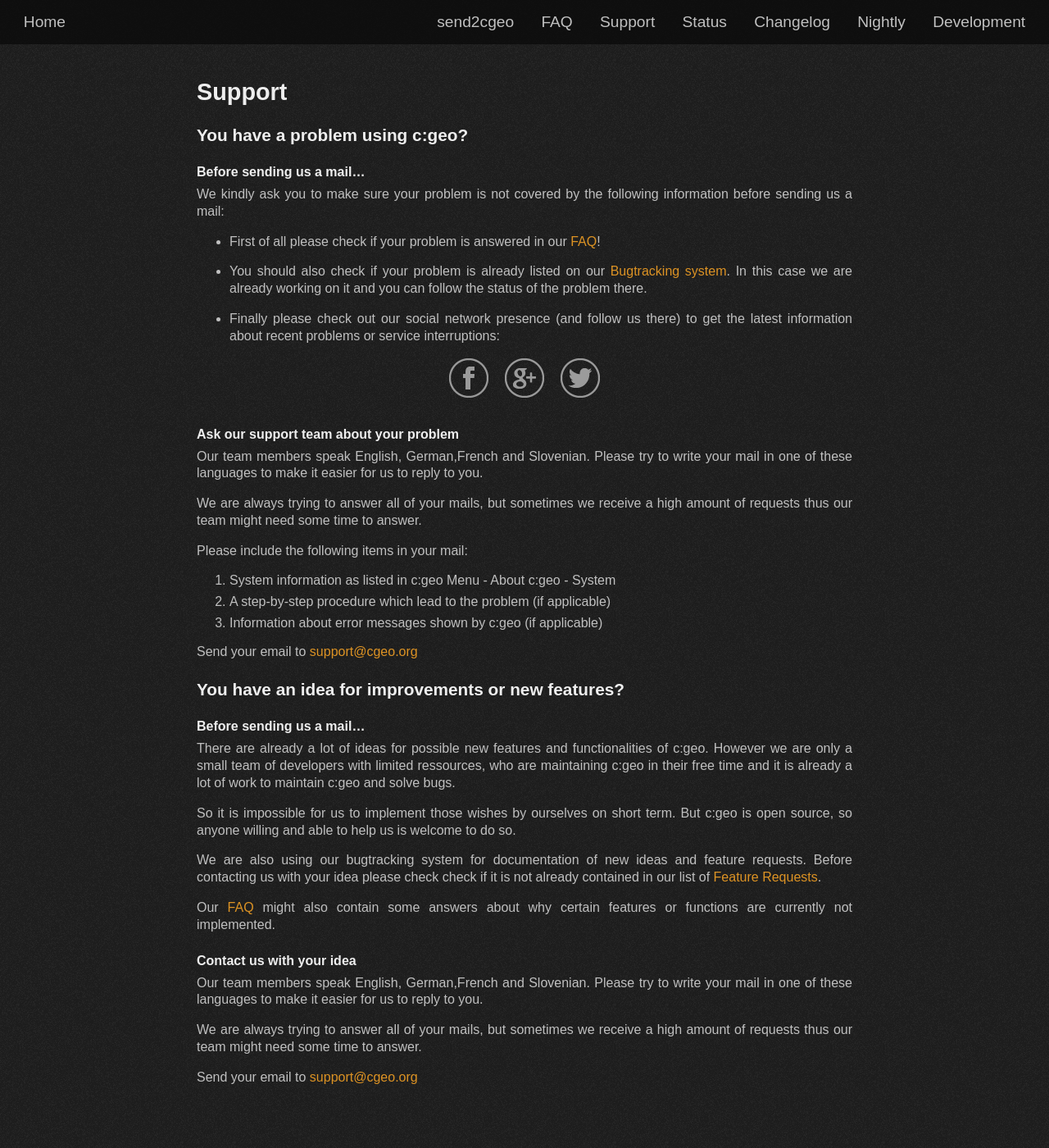
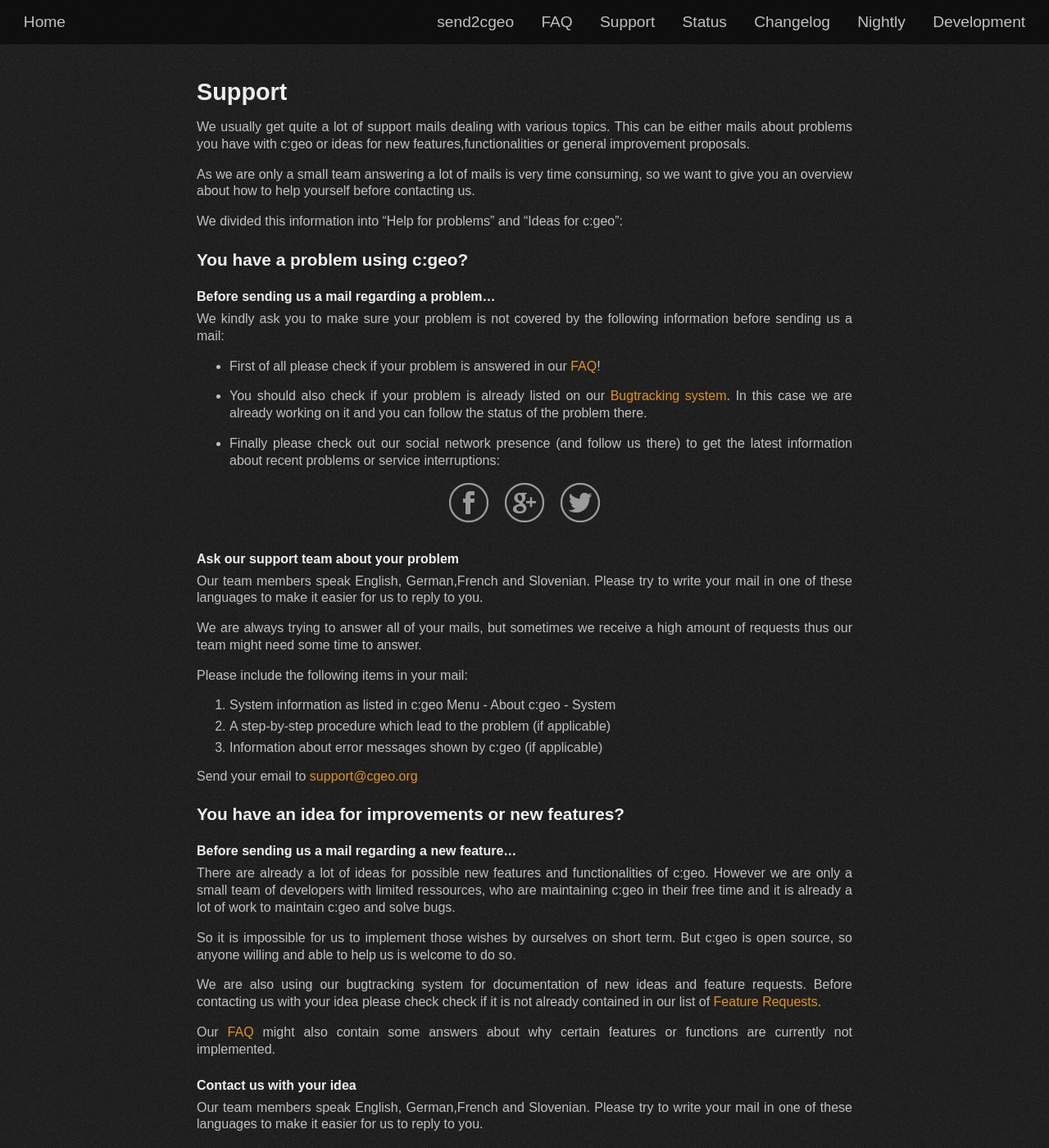
Before and after one commit to cgeo/cgeo.github.io, a Jekyll site: the page built from support.md, in a window 1280 px wide and 1400 px high. Shown: the whole window at 82% size. Built offline with Jekyll 4.4.1, drawn with Linux system fonts in a browser that asks for light colours; some web fonts are replaced.

Commit message:
Better split of topics on support page

```diff
--- a/support.md
+++ b/support.md
@@ -5,9 +5,15 @@
 
 # Support
 
+We usually get quite a lot of support mails dealing with various topics. This can be either mails about problems you have with c:geo or ideas for new features,functionalities or general improvement proposals.
+
+As we are only a small team answering a lot of mails is very time consuming, so we want to give you an overview about how to help yourself before contacting us.
+
+We divided this information into "Help for problems" and "Ideas for c:geo":
+
 ## You have a problem using c:geo?
 
-### Before sending us a mail...
+### Before sending us a mail regarding a problem...
 
 We kindly ask you to make sure your problem is not covered by the following information before sending us a mail:
 
@@ -40,7 +46,7 @@
 
 ## You have an idea for improvements or new features?
 
-### Before sending us a mail...
+### Before sending us a mail regarding a new feature...
 
 There are already a lot of ideas for possible new features and functionalities of c:geo. However we are only a small team of developers with limited ressources, who are maintaining c:geo in their free time and it is already a lot of work to maintain c:geo and solve bugs.
 
@@ -58,4 +64,4 @@
 
 We are always trying to answer all of your mails, but sometimes we receive a high amount of requests thus our team might need some time to answer.
 
-Send your email to [support@cgeo.org](mailto:support@cgeo.org?subject=Idea for c:geo&body=Before sending us your idea please check if it is not already listed as advised on our support page!)
+Send your email to [support@cgeo.org](mailto:support@cgeo.org?subject=Idea for c:geo&body=Before sending us your idea please check if it is not already known as advised on our support page!)
```
